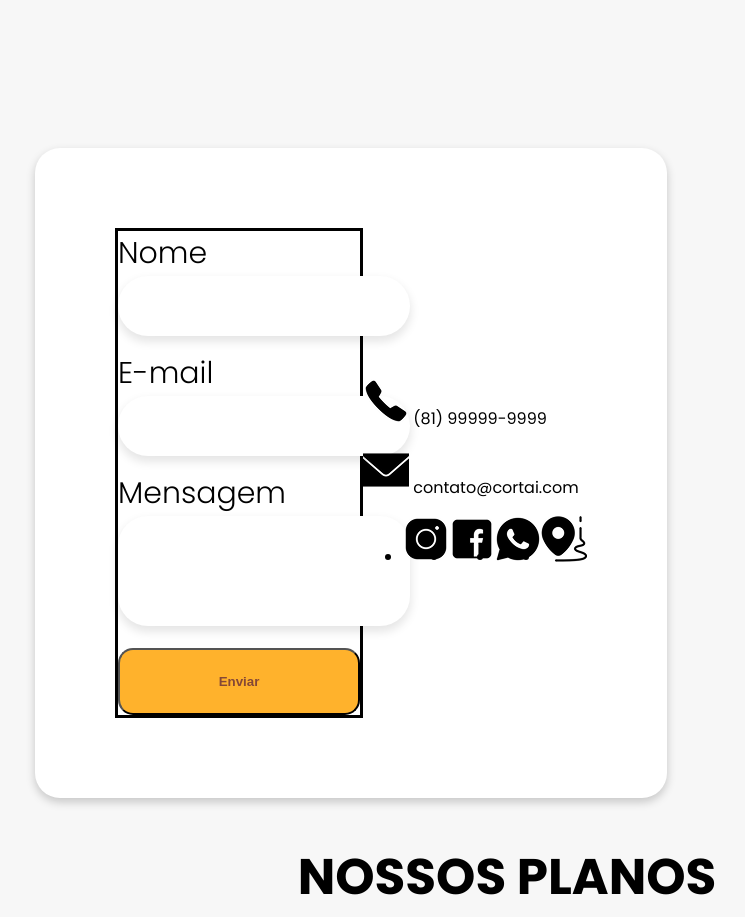
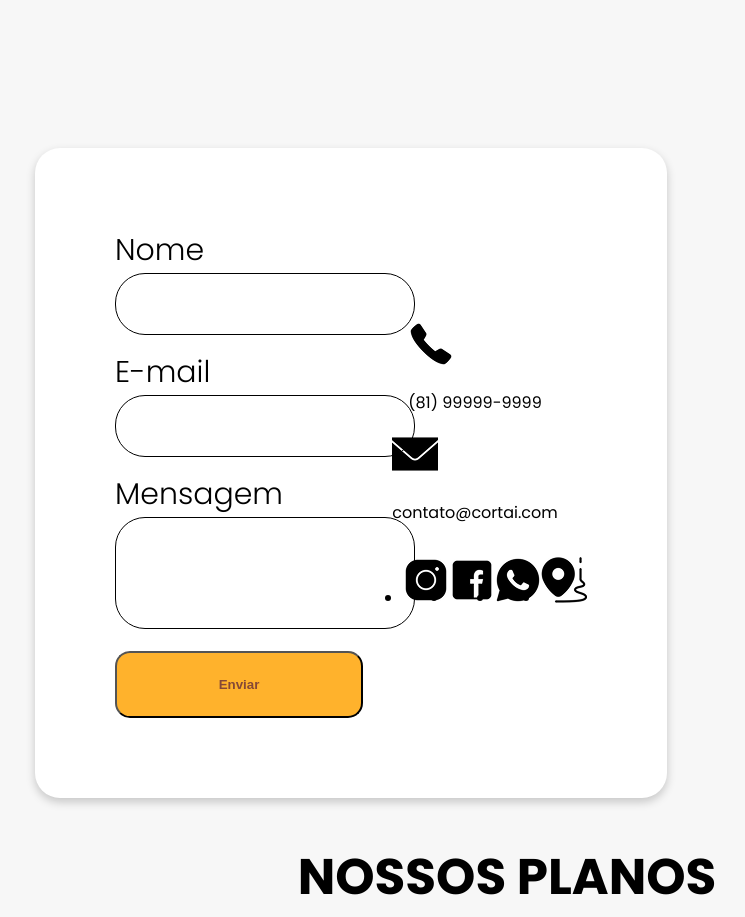
Before and after one commit to Vitorfran/projetoBarbearia, a PHP site: page /public/home.php in a window 1280 px wide. Shown: the part 2038-2955 px from the top of the page, without its empty margins (133-878 px from the left). Run offline with PHP 8.4, Linux system fonts and the light colour scheme.

Commit message:
atualizanndo contato
atualizanndo o form

```diff
--- a/assets/css/home/home.css
+++ b/assets/css/home/home.css
@@ -136,7 +136,6 @@ main{
 .home-formulario{
     display: flex;
     flex-direction: column;
-    border: solid;
 }
 .home-rotulo{
     font-weight: 300;
@@ -149,8 +148,7 @@ main{
   padding: 0 25px;
   margin-bottom: 15px;
   border-radius: 30px;
-  border: none;
-  box-shadow: 0px 5px 10px 1px rgba(0,0,0, 0.1) !important;
+  border: solid 1px;
   outline: none;
   transition: .3s;
 }
@@ -160,8 +158,7 @@ main{
   padding: 15px 25px;
   margin-bottom: 15px;
   border-radius: 30px;
-  border: none;
-  box-shadow: 0px 5px 10px 1px rgba(0,0,0, 0.1);
+  border: solid 1px;
   outline: none;
   resize: none;
   transition: .3s;
@@ -174,3 +171,9 @@ main{
     display: flex;
     flex-direction: row;
 }
+.home-informacoes-contato{
+    display: flex;
+    align-items: center;
+    flex-direction: column;
+    justify-content: center;
+}
--- a/public/home.php
+++ b/public/home.php
@@ -87,14 +87,14 @@
                     </form>
                 </div>
                 <div class="home-informacoes-contato">
-                    <p class="home-item-contato">
+                    <div>
                         <img src="../assets/imgs/home/imagem-home-telefone.png" alt="Telefone" class="home-icone-contato">
-                        (81) 99999-9999
-                    </p>
-                    <p class="home-item-contato">
+                        <p class="home-item-contato">(81) 99999-9999</p>
+                    </div>
+                    <div>
                         <img src="../assets/imgs/home/imagem-home-email.png" alt="Email" class="home-icone-contato">
-                        contato@cortai.com
-                    </p>
+                        <p class="home-item-contato">contato@cortai.com</p>
+                    </div>
                     <ul class="home-lista-redes">
                         <li class="home-item-rede"><a href="#"><img src="../assets/imgs/home/imagem-home-instagram.png" alt="Instagram" class="home-icone-rede"></a></li>
                         <li class="home-item-rede"><a href="#"><img src="../assets/imgs/home/imagem-home-facebook.png" alt="Facebook" class="home-icone-rede"></a></li>
```
